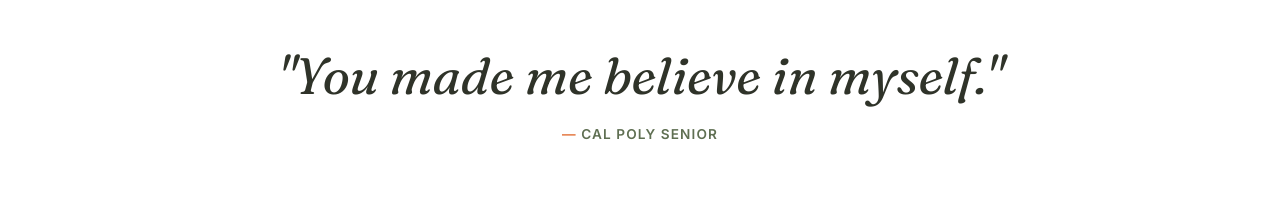
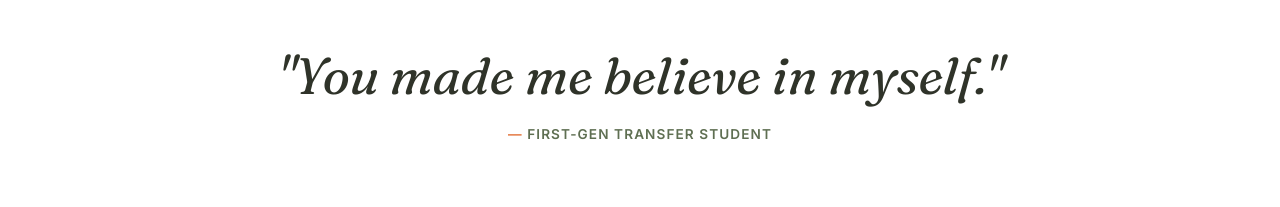
Before and after one commit to ashleyraizes/coachashleyrose, a plain HTML site: page index.html in a window 1280 px wide. Shown: the part 2460-2667 px from the top of the page. Drawn offline with Linux system fonts and the light colour scheme.

Commit message:
Update featured testimonial attribution
Credit "You made me believe in myself" to a First-Gen Transfer Student.

Co-Authored-By: Claude Opus 5.5 <noreply@anthropic.com>
Claude-Session: https://claude.ai/code/session_01RhVvByF93LxxG3441K3GHe

```diff
--- a/index.html
+++ b/index.html
@@ -121,7 +121,7 @@
 
         <figure class="quote quote-featured">
           <blockquote>"You made me believe in myself."</blockquote>
-          <figcaption>Cal Poly Senior</figcaption>
+          <figcaption>First-Gen Transfer Student</figcaption>
         </figure>
 
         <div class="quote-grid">
```
